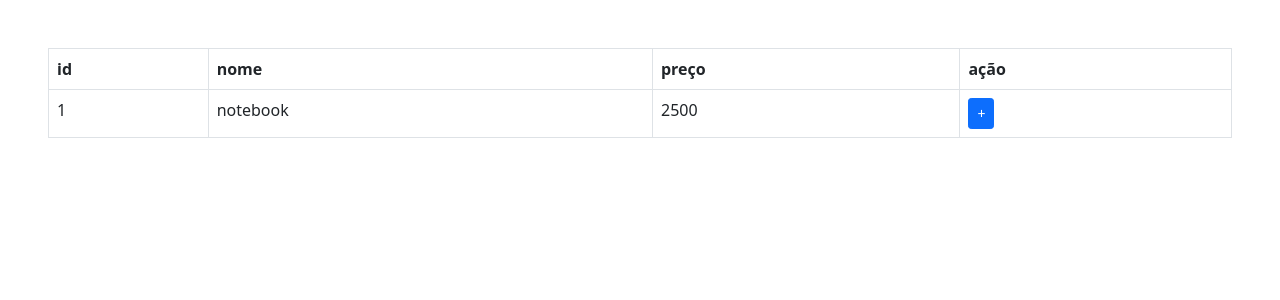
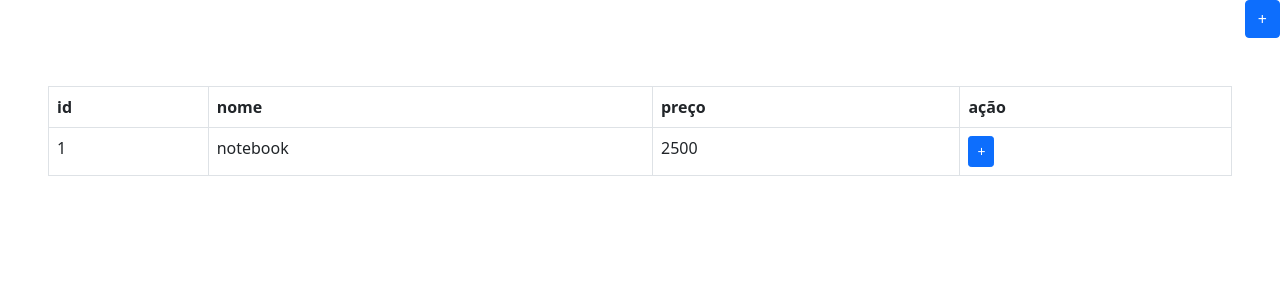
Before and after one commit to carneiroArleilson/exercicioWk, an Angular app: page /product in a window 1280 px wide. Shown: the top 300 px of the page. Built offline with nearby package versions, Linux system fonts and the light colour scheme.

Commit message:
fix: renomeando algumas variaveis

```diff
--- a/src/app/components/core/basic-list/basic-list.component.html
+++ b/src/app/components/core/basic-list/basic-list.component.html
@@ -40,7 +40,9 @@
                 {{ row.total }}
               </td>
               <td>
+                <!-- ao clicar no butao, alterar o row selected, para true -->
                 <button class="btn btn-primary btn-sm " *ngIf="!row.selected" >+</button>
+                <!-- ao clicar no butao, alterar o row selected, para false -->
                 <button class="btn btn-danger btn-sm " *ngIf="row.selected" >x</button>
               </td>
             </tr>
--- a/src/app/components/core/basic-list/basic-list.component.ts
+++ b/src/app/components/core/basic-list/basic-list.component.ts
@@ -11,13 +11,20 @@ export class BasicListComponent implements OnInit {
   @Input() colunms : string[] = [];
   @Input() rows : Row[] = [];
 
-  @Output() newItemEvent = new EventEmitter<Array<Row>>();
+  @Output() newOrderEvent = new EventEmitter<Row[]>();
 
-  addNewItem() {
-    const analise = this.rows.filter(function(row){
+
+  // criar novo metodo ex.: changeRow -
+  //alterar o selected de linha selecionada,
+  //de true pra false e de false pra true
+  //e depois emitir as linhas
+
+    emitRows() {
+    //trocar a declaração de function pra arrow function
+    const selectedRows = this.rows.filter(function(row){
       return row.selected;
     });
-    this.newItemEvent.emit(analise);
+    this.newOrderEvent.emit(selectedRows);
   }
 
 
@@ -26,7 +33,5 @@ export class BasicListComponent implements OnInit {
   ngOnInit(): void {
   }
 
-  //pesquisar sobre filter, array js.
-  //criar metodo e objeto para emitir os itens selecionados para o componente pai
 
 }
--- a/src/app/components/products/products.component.html
+++ b/src/app/components/products/products.component.html
@@ -1 +1,3 @@
-<app-basic-list [colunms]="column" (newItemEvent)="addItem($event)" [rows]= "product" ></app-basic-list>
+
+<div class="d-flex flex-row-reverse"><button class="btn btn-primary" >+</button></div>
+<app-basic-list [colunms]="column" (newOrderEvent)="addItem($event)" [rows]= "product" ></app-basic-list>
--- a/src/app/components/products/products.component.ts
+++ b/src/app/components/products/products.component.ts
@@ -10,20 +10,20 @@ export class ProductsComponent implements OnInit {
 
   column = ["id", "nome", "preço", "ação"];
 
-  product: Row []= [
+  product: Row[] = [
     {id : 1,
     name : 'notebook',
     price : 2500,
     selected : false
   }];
 
-  orders: Array<Row> = [];
+  order: Row[] = [];
 
-  addItem(newItem: Array<Row>) {
-    this.orders.push(newItem);
+  addItem(newOrder: Row[]) {
+    this.order = (newOrder);
+    console.log(this.order);
   }
 
-  //criar um metodo e um objeto para receber os itens selecionados do basic-line(outpot)
   constructor() { }
 
   ngOnInit(): void {
```
